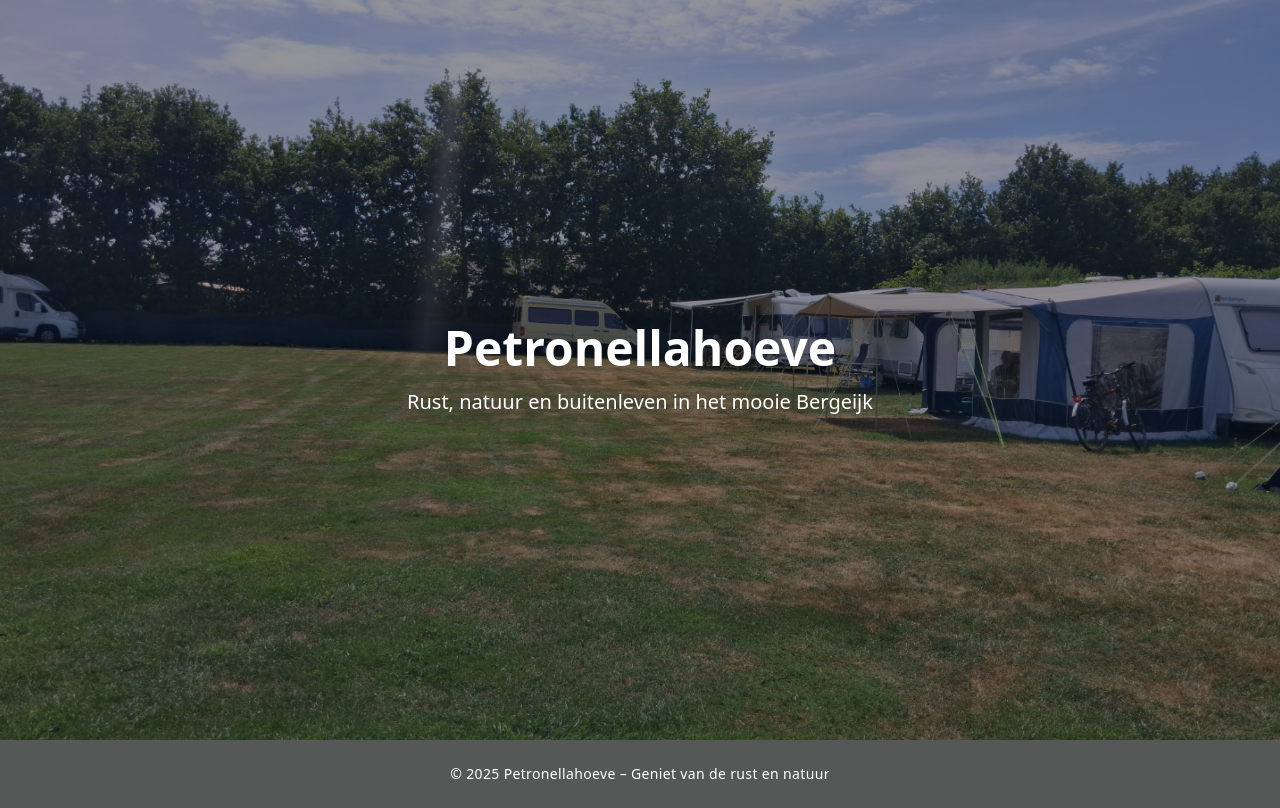
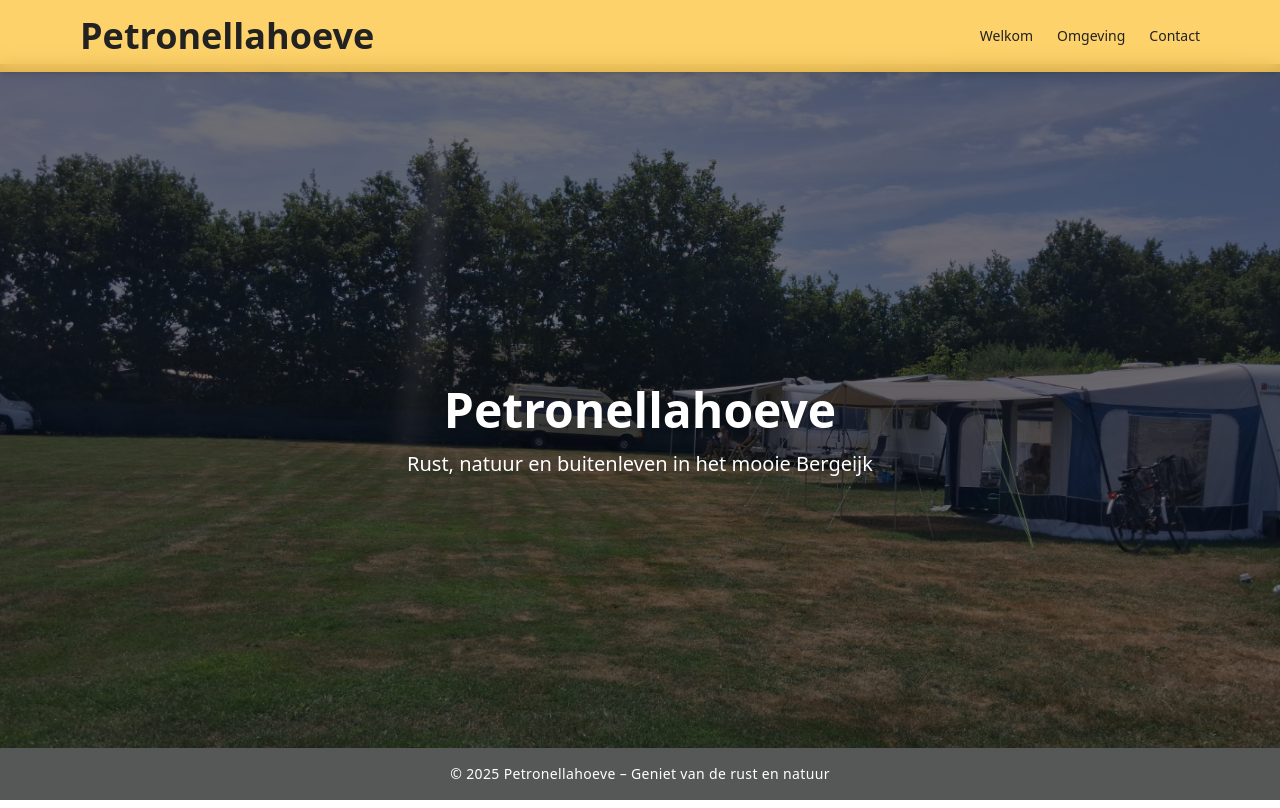
Before and after one commit to Joshua-dos-santos/petronellahoeve, a React (Vite) app: page / in a window 1280 px wide. Built offline with nearby package versions, Linux system fonts and the light colour scheme.

Commit message:
Added navbar component

```diff
--- a/src/components/image-carousel/index.jsx
+++ b/src/components/image-carousel/index.jsx
@@ -26,29 +26,17 @@ export default function ImageCarousel() {
   return (
     <div
       ref={sliderRef}
-      className="keen-slider h-full w-full absolute top-0 left-0 z-0"
+      className="keen-slider h-screen w-screen absolute top-0 left-0 z-0"
     >
-      <div className="keen-slider__slide">
-        <img
-          src="/images/camping1.jpg"
-          alt="Camping 1"
-          className="w-full h-full object-cover"
-        />
-      </div>
-      <div className="keen-slider__slide">
-        <img
-          src="/images/camping2.jpg"
-          alt="Camping 2"
-          className="w-full h-full object-cover"
-        />
-      </div>
-      <div className="keen-slider__slide">
-        <img
-          src="/images/camping3.jpg"
-          alt="Camping 3"
-          className="w-full h-full object-cover"
-        />
-      </div>
+      {["camping1.jpg", "camping2.jpg", "camping3.jpg"].map((img, i) => (
+        <div key={i} className="keen-slider__slide">
+          <img
+            src={`/images/${img}`}
+            alt={`Camping ${i + 1}`}
+            className="w-full h-screen object-cover brightness-75"
+          />
+        </div>
+      ))}
     </div>
   );
 }
--- /dev/null
+++ b/src/components/navbar/index.jsx
@@ -0,0 +1,26 @@
+export default function Navbar() {
+  return (
+    <nav className="fixed top-0 left-0 w-full z-50 bg-[#FFC847]/80 backdrop-blur text-[#222] shadow-md">
+      <div className="max-w-6xl w-full mx-auto py-4 px-4 flex justify-between items-center">
+        <div className="text-4xl font-bold">Petronellahoeve</div>
+        <ul className="hidden md:flex space-x-6 text-sm font-medium ml-auto">
+          <li>
+            <a href="#welcome" className="hover:underline hover:text-[#FF1D15]">
+              Welkom
+            </a>
+          </li>
+          <li>
+            <a href="#omgeving" className="hover:underline hover:text-[#FF1D15]">
+              Omgeving
+            </a>
+          </li>
+          <li>
+            <a href="#contact" className="hover:underline hover:text-[#FF1D15]">
+              Contact
+            </a>
+          </li>
+        </ul>
+      </div>
+    </nav>
+  );
+}
--- a/src/pages/homepage/index.jsx
+++ b/src/pages/homepage/index.jsx
@@ -1,14 +1,16 @@
 import ImageCarousel from "../../components/image-carousel";
+import Navbar from "../../components/navbar";
 
 export default function HomePage() {
   return (
-    <div className="flex flex-col min-h-screen bg-[#F4F7FA] text-[#333] font-sans">
-      <main className="flex-grow">
-        {/* Hero Section with Carousel Background */}
-        <div className="relative h-[92.5vh] w-full">
+    <div className="flex flex-col h-screen overflow-hidden bg-[#F4F7FA] text-[#333] font-sans">
+      <Navbar />
+
+      <main className="flex-grow pt-16">
+        <div className="relative h-[calc(100vh-4rem)] w-full">
           <ImageCarousel />
 
-          <div className="absolute inset-0 bg-black/40 flex flex-col justify-center items-center text-center px-4">
+          <div className="absolute inset-0 bg-black/40 flex flex-col justify-center items-center text-center px-4 z-10">
             <h1 className="text-5xl font-extrabold text-white drop-shadow-md">
               Petronellahoeve
             </h1>
@@ -19,9 +21,10 @@ export default function HomePage() {
         </div>
       </main>
 
-      <footer className="bg-[#565857] text-white text-center py-6">
+      <footer className="bg-[#565857] text-white text-center py-4 absolute bottom-0 w-full z-20">
         <p className="text-sm tracking-wide">
-          &copy; {new Date().getFullYear()} Petronellahoeve – Geniet van de rust en natuur
+          &copy; {new Date().getFullYear()} Petronellahoeve – Geniet van de rust
+          en natuur
         </p>
       </footer>
     </div>
```
